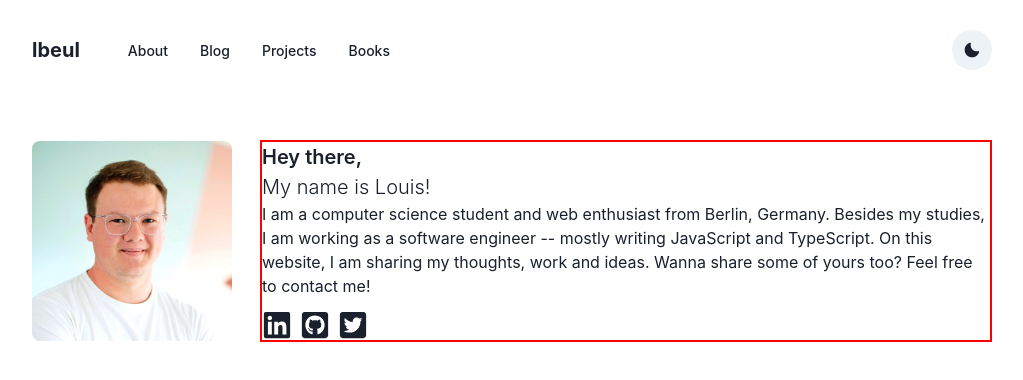
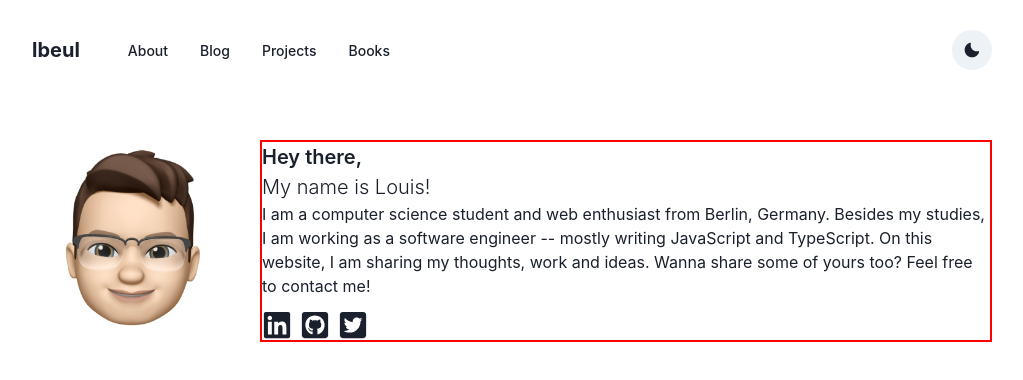
Before and after one commit to LBeul/lbeul-com, a Next.js app: page /about in a window 1280 px wide. Shown: the top 380 px of the page, without its empty margins (128-1151 px from the left). Built offline with nearby package versions, Linux system fonts and the light colour scheme.

Commit message:
swap image

```diff
--- a/pages/about.tsx
+++ b/pages/about.tsx
@@ -17,7 +17,7 @@ const About: NextPage = () => {
     <VStack my={10} spacing={5}>
       <HStack>
         <Image
-          src='louis.jpg'
+          src='memoji.jpg'
           boxSize='200px'
           objectFit='cover'
           borderRadius='lg'
```
Also changed, not shown: public/louis.jpg (deleted), public/memoji.jpg (added).
